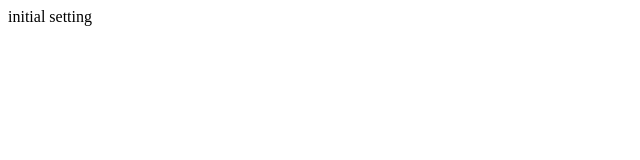
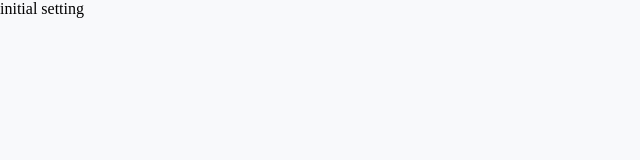
Before and after one commit to TakhyunKim/practice_testing_dashboard, a React (Create React App) app: page / in a window 1280 px wide. Shown: the top 160 px of the page, without its empty margins (0-640 px from the left). Built offline with nearby package versions, Linux system fonts and the light colour scheme.

Commit message:
feat: apply index.css to index.tsx

```diff
--- /dev/null
+++ b/src/index.css
@@ -0,0 +1,5 @@
+body {
+  padding: 0;
+  margin: 0;
+  background-color: #f8f9fb;
+}
--- a/src/index.tsx
+++ b/src/index.tsx
@@ -1,5 +1,7 @@
 import React from "react";
 import ReactDOM from "react-dom/client";
+
+import "./index.css";
 
 import App from "./App";
 import reportWebVitals from "./reportWebVitals";
```
